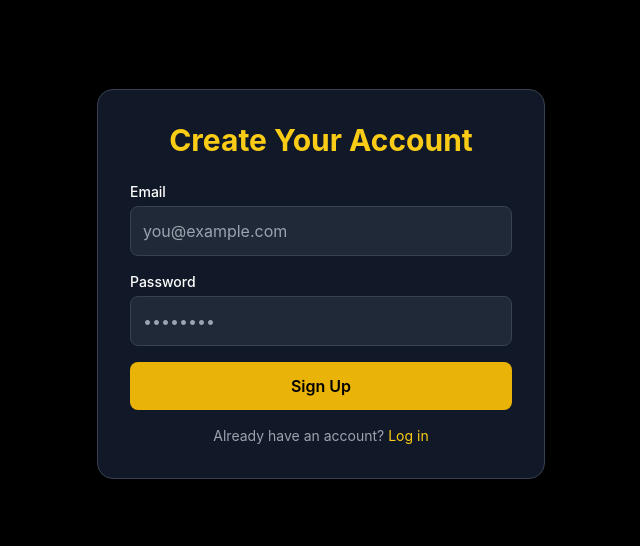
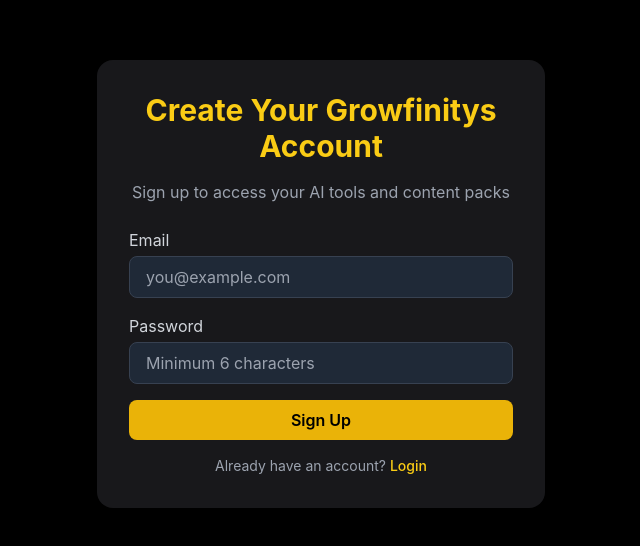
Before and after one commit to mhdkharoub-rgb/growfinitys, a Next.js app: page /signup in a window 1280 px wide. Shown: the part 116-662 px from the top of the page, without its empty margins (319-959 px from the left). Built offline with nearby package versions, Linux system fonts and the light colour scheme.

Commit message:
Update signup.js

```diff
--- a/pages/signup.js
+++ b/pages/signup.js
@@ -7,28 +7,32 @@ export default function Signup() {
   const router = useRouter()
   const [email, setEmail] = useState("")
   const [password, setPassword] = useState("")
+  const [loading, setLoading] = useState(false)
+  const [message, setMessage] = useState("")
   const [error, setError] = useState("")
-  const [loading, setLoading] = useState(false)
 
-  async function handleSignup(e) {
+  const handleSignup = async (e) => {
     e.preventDefault()
+    setLoading(true)
     setError("")
-    setLoading(true)
+    setMessage("")
 
     try {
-     const { data, error } = await supabase.auth.signUp({
-  email,
-  password,
-  options: {
-    emailRedirectTo: `${window.location.origin}/dashboard`,
-  },
-})
-
+      const { error } = await supabase.auth.signUp({
+        email,
+        password,
+        options: {
+          emailRedirectTo: `${process.env.NEXT_PUBLIC_SITE_URL}/login`,
+        },
+      })
 
       if (error) throw error
 
-      alert("✅ Signup successful! Please verify your email before logging in.")
-      router.push("/login")
+      setMessage(
+        "✅ Registration successful! Please check your email to verify your account."
+      )
+      setEmail("")
+      setPassword("")
     } catch (err) {
       console.error("Signup error:", err)
       setError(err.message)
@@ -38,59 +42,63 @@ export default function Signup() {
   }
 
   return (
-    <div className="flex items-center justify-center min-h-screen bg-black text-white">
-      <div className="bg-gray-900 p-8 rounded-2xl shadow-lg w-full max-w-md border border-gray-700">
-        <h1 className="text-3xl font-bold text-center mb-6 text-yellow-400">
-          Create Your Account
+    <div className="min-h-screen bg-black flex items-center justify-center text-white px-4">
+      <div className="bg-zinc-900 p-8 rounded-2xl shadow-2xl max-w-md w-full">
+        <h1 className="text-3xl font-bold text-yellow-400 mb-4 text-center">
+          Create Your Growfinitys Account
         </h1>
-
-        {error && (
-          <div className="bg-red-600 text-white p-3 rounded mb-4 text-sm">
-            {error}
-          </div>
-        )}
+        <p className="text-gray-400 mb-6 text-center">
+          Sign up to access your AI tools and content packs
+        </p>
 
         <form onSubmit={handleSignup} className="space-y-4">
           <div>
-            <label className="block text-sm font-medium mb-1">Email</label>
+            <label className="block text-gray-300 mb-1">Email</label>
             <input
               type="email"
-              required
+              className="w-full px-4 py-2 rounded-lg bg-gray-800 border border-gray-700 focus:outline-none focus:border-yellow-400"
+              placeholder="you@example.com"
               value={email}
               onChange={(e) => setEmail(e.target.value)}
-              className="w-full p-3 bg-gray-800 rounded-lg border border-gray-700 focus:outline-none focus:border-yellow-500"
-              placeholder="you@example.com"
+              required
             />
           </div>
 
           <div>
-            <label className="block text-sm font-medium mb-1">Password</label>
+            <label className="block text-gray-300 mb-1">Password</label>
             <input
               type="password"
-              required
+              className="w-full px-4 py-2 rounded-lg bg-gray-800 border border-gray-700 focus:outline-none focus:border-yellow-400"
+              placeholder="Minimum 6 characters"
               value={password}
               onChange={(e) => setPassword(e.target.value)}
-              className="w-full p-3 bg-gray-800 rounded-lg border border-gray-700 focus:outline-none focus:border-yellow-500"
-              placeholder="••••••••"
+              required
             />
           </div>
+
+          {error && (
+            <p className="text-red-500 text-sm text-center">{error}</p>
+          )}
+          {message && (
+            <p className="text-green-400 text-sm text-center">{message}</p>
+          )}
 
           <button
             type="submit"
             disabled={loading}
-            className="w-full bg-yellow-500 text-black font-semibold py-3 rounded-lg hover:bg-yellow-400 transition"
+            className="w-full py-2 bg-yellow-500 hover:bg-yellow-400 text-black font-semibold rounded-lg transition"
           >
             {loading ? "Creating account..." : "Sign Up"}
           </button>
         </form>
 
-        <p className="text-sm text-center text-gray-400 mt-4">
+        <p className="text-gray-400 text-sm text-center mt-4">
           Already have an account?{" "}
           <a
             href="/login"
-            className="text-yellow-400 hover:underline hover:text-yellow-300"
+            className="text-yellow-400 hover:underline font-medium"
           >
-            Log in
+            Login
           </a>
         </p>
       </div>
```
